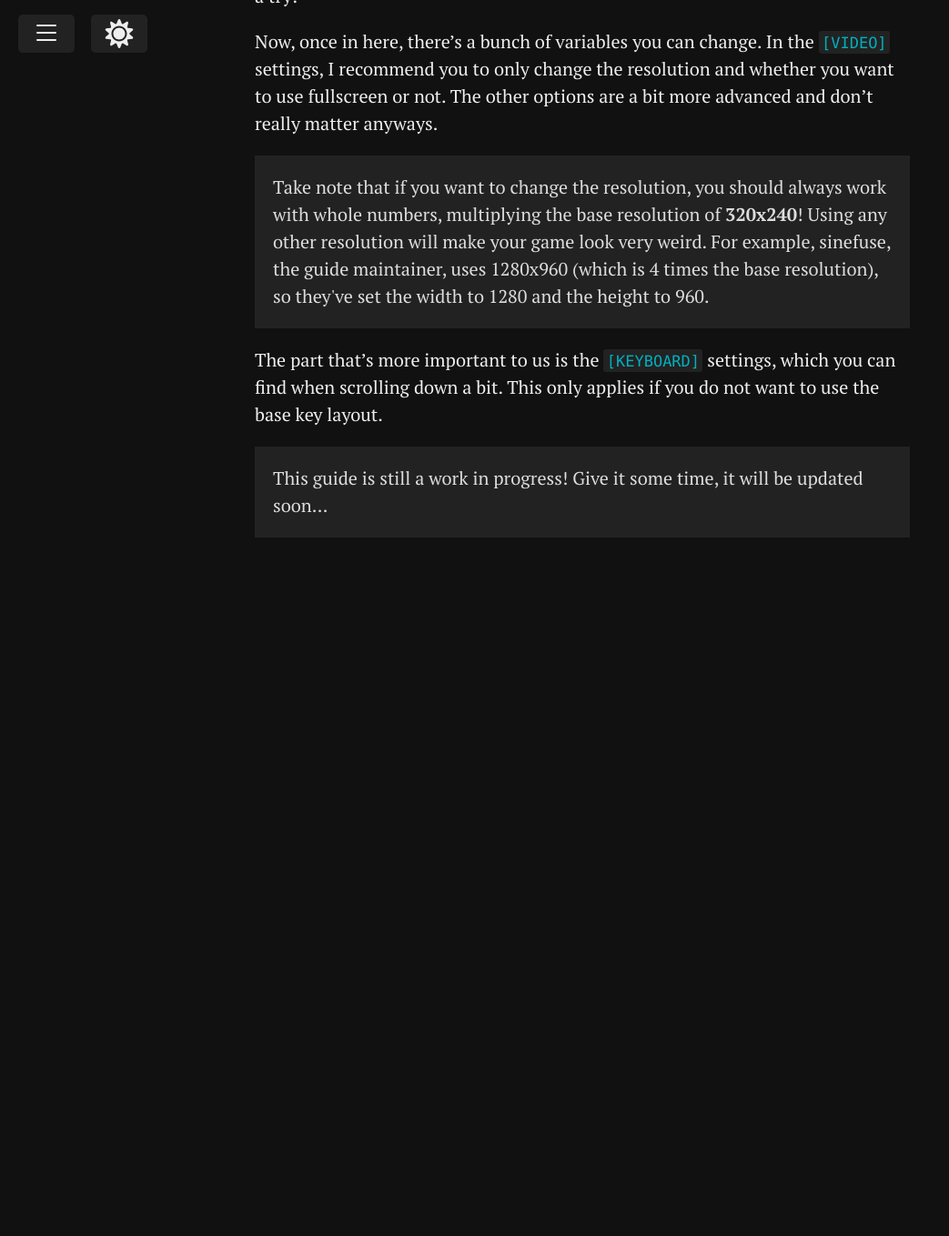
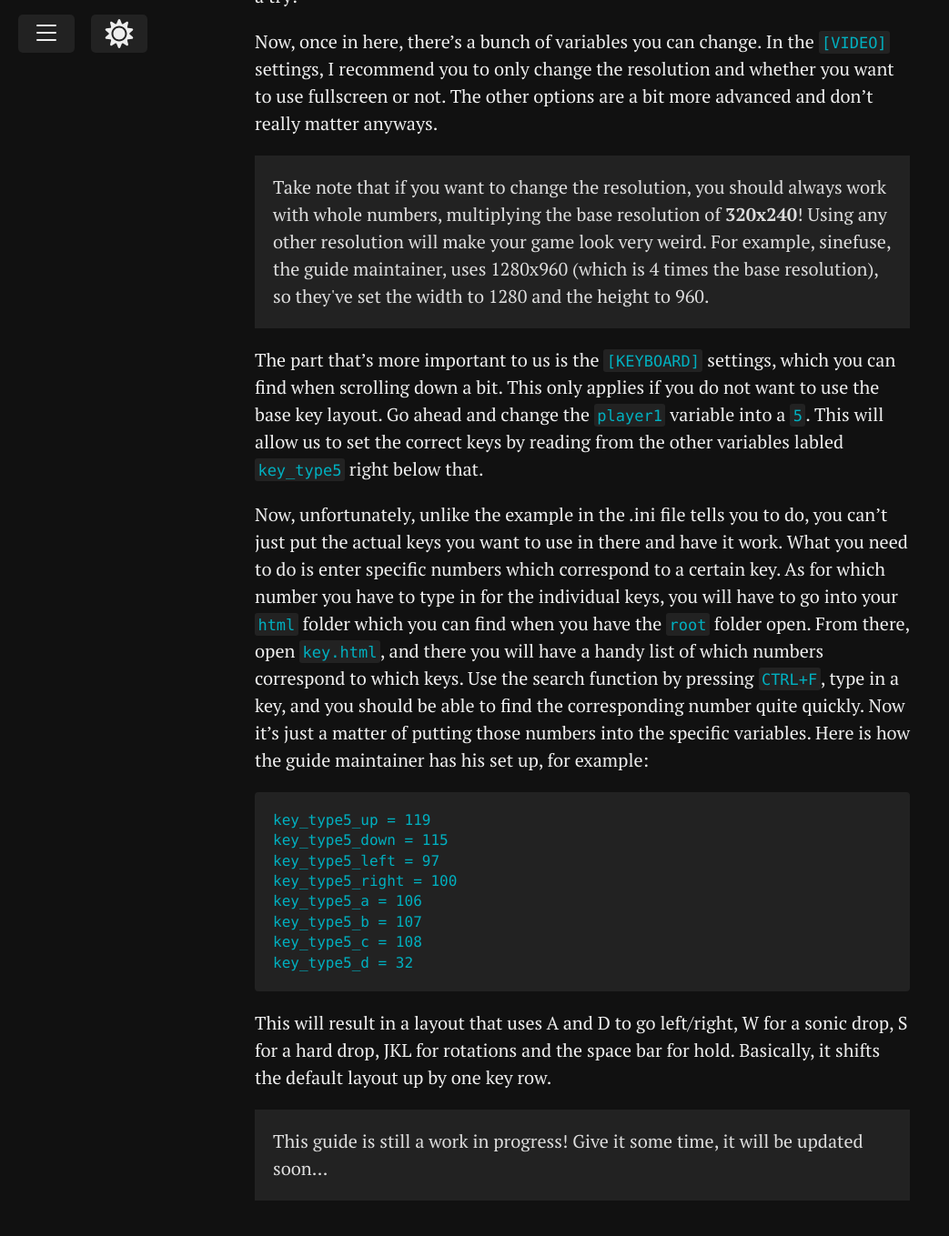
Before and after one commit to tgmguide/tgmguide.github.io, a Jekyll site: the page built from _posts/2020-05-02-setting-up-texmaster.md, in a window 1280 px wide and 1400 px high, scrolled down 1513 px. Shown: the top 1359 px of the window at 91% size, without its empty margins (0-1043 px from the left). Built offline with Jekyll 4.4.1, drawn with Linux system fonts in a browser that asks for light colours; before the commit the page ends 2184 px from its top, so only the background shows below that.

Commit message:
More updates and more fun. Hopefully CSS works now...

````diff
--- a/_config.yml
+++ b/_config.yml
@@ -2,7 +2,7 @@
 title:               TGM Guide
 tagline:             'The one-stop shop to get TGM running'
 description:         'A resource dedicated to helping new players to get started with playing TGM.'
-url:                 http://tgmguide.github.io
+url:                 https://tgmguide.github.io
 baseurl:             ''
 paginate:            999
 permalink:           pretty
--- a/_posts/2020-05-02-setting-up-texmaster.md
+++ b/_posts/2020-05-02-setting-up-texmaster.md
@@ -43,7 +43,20 @@ Now, once in here, there's a bunch of variables you can change. In the `[VIDEO]`
  Take note that if you want to change the resolution, you should always work with whole numbers, multiplying the base resolution of <b>320x240</b>! Using any other resolution will make your game look very weird. For example, sinefuse, the guide maintainer, uses 1280x960 (which is 4 times the base resolution), so they've set the width to 1280 and the height to 960.
 </p>
 
-The part that's more important to us is the `[KEYBOARD]` settings, which you can find when scrolling down a bit. This only applies if you do not want to use the base key layout.
+The part that's more important to us is the `[KEYBOARD]` settings, which you can find when scrolling down a bit. This only applies if you do not want to use the base key layout. Go ahead and change the `player1` variable into a `5`. This will allow us to set the correct keys by reading from the other variables labled `key_type5` right below that.
+
+Now, unfortunately, unlike the example in the .ini file tells you to do, you can't just put the actual keys you want to use in there and have it work. What you need to do is enter specific numbers which correspond to a certain key. As for which number you have to type in for the individual keys, you will have to go into your `html` folder which you can find when you have the `root` folder open. From there, open `key.html`, and there you will have a handy list of which numbers correspond to which keys. Use the search function by pressing `CTRL+F`, type in a key, and you should be able to find the corresponding number quite quickly. Now it's just a matter of putting those numbers into the specific variables. Here is how the guide maintainer has his set up, for example:
+```
+key_type5_up = 119
+key_type5_down = 115
+key_type5_left = 97
+key_type5_right = 100
+key_type5_a = 106
+key_type5_b = 107
+key_type5_c = 108
+key_type5_d = 32
+```
+This will result in a layout that uses A and D to go left/right, W for a sonic drop, S for a hard drop, JKL for rotations and the space bar for hold. Basically, it shifts the default layout up by one key row.
 
 <p class="message">
  This guide is still a work in progress! Give it some time, it will be updated soon...
````
Also changed, not shown: 8 other files.
